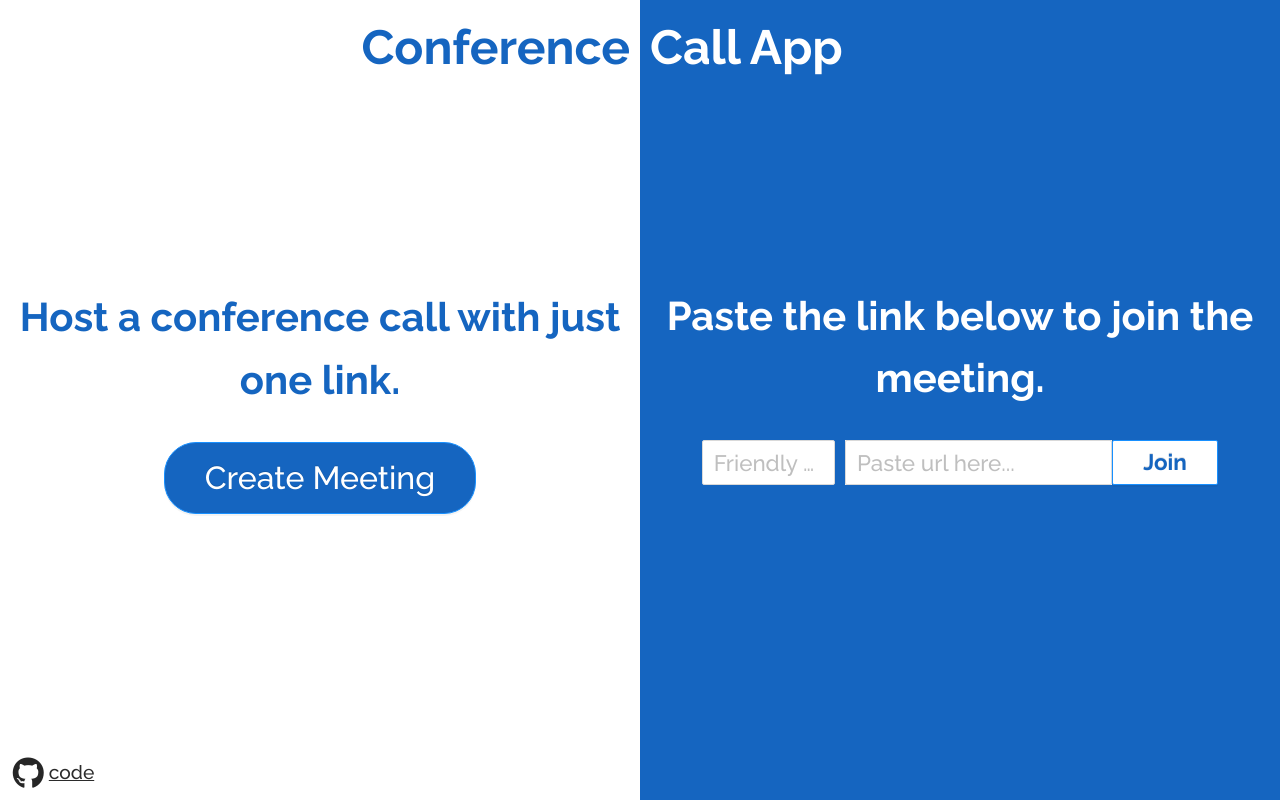
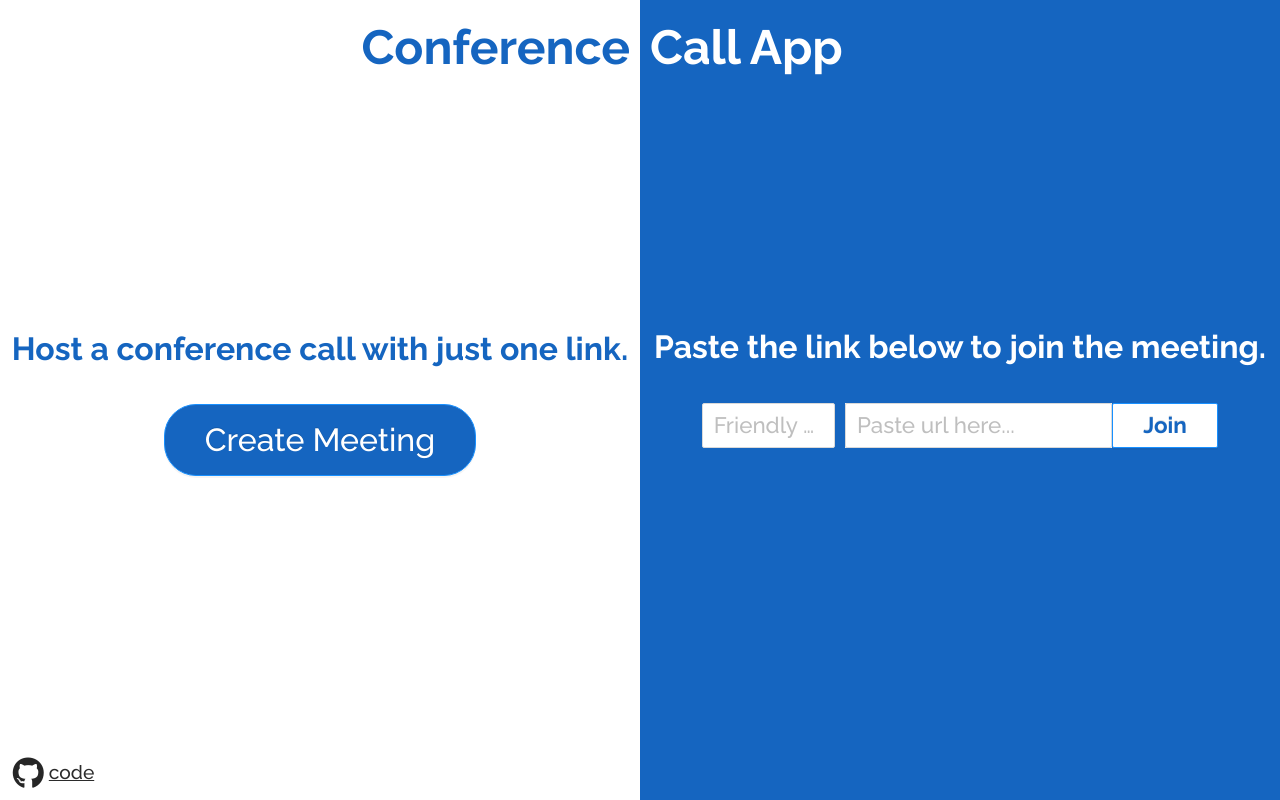
Before and after one commit to abhijith94/video-conferencing-app-using-webrtc, a React (Create React App) app in the folder client/: page / in a window 1280 px wide. Built offline with nearby package versions, Linux system fonts and the light colour scheme.

Commit message:
css fix, README.md

```diff
--- a/client/src/components/Chat/Chat.js
+++ b/client/src/components/Chat/Chat.js
@@ -385,7 +385,7 @@ class Chat extends Component {
           setTimeout(() => this.props.history.push('/'), 2000);
         });
       } catch (error) {
-        message.error('Somthing went wrong!');
+        message.error(error.message);
         setTimeout(() => this.props.history.push('/'), 2000);
       } finally {
         this.setState({ initializing: false });
--- a/client/src/components/Home/Home.js
+++ b/client/src/components/Home/Home.js
@@ -141,6 +141,7 @@ class Home extends Component {
           <a
             href="https://github.com/abhijith94/video-conferencing-app-using-webrtc"
             target="_blank"
+            rel="noopener noreferrer"
           >
             code
           </a>
--- a/client/src/components/Home/Home.scss
+++ b/client/src/components/Home/Home.scss
@@ -165,3 +165,10 @@
     }
   }
 }
+
+@media only screen and (max-width: 1366px) {
+  .home .create-video-chat .title,
+  .home .start-video-chat .title {
+    font-size: 2rem !important;
+  }
+}
```
Also changed, not shown: 1 other file (tests, documents, lock files or other folders).
